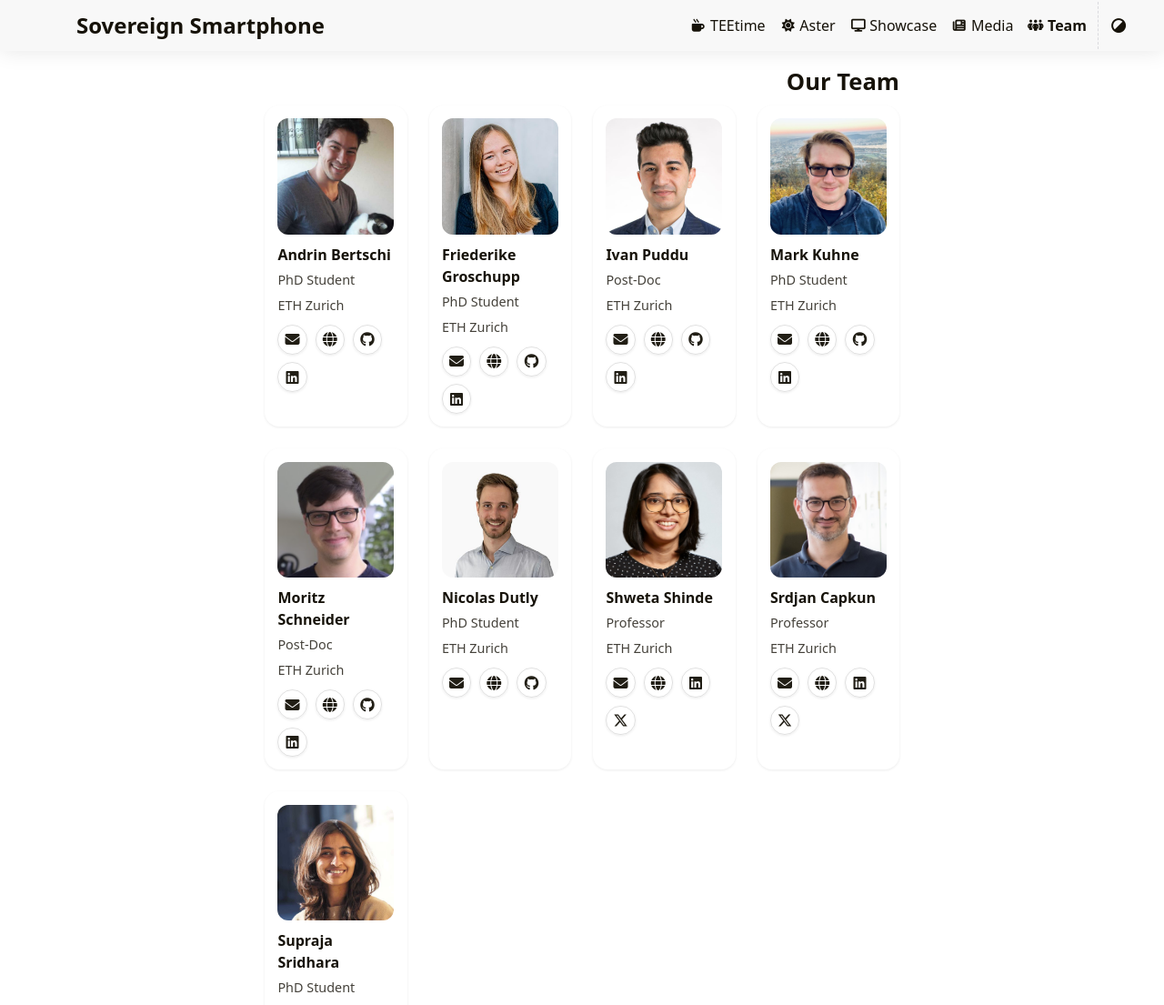
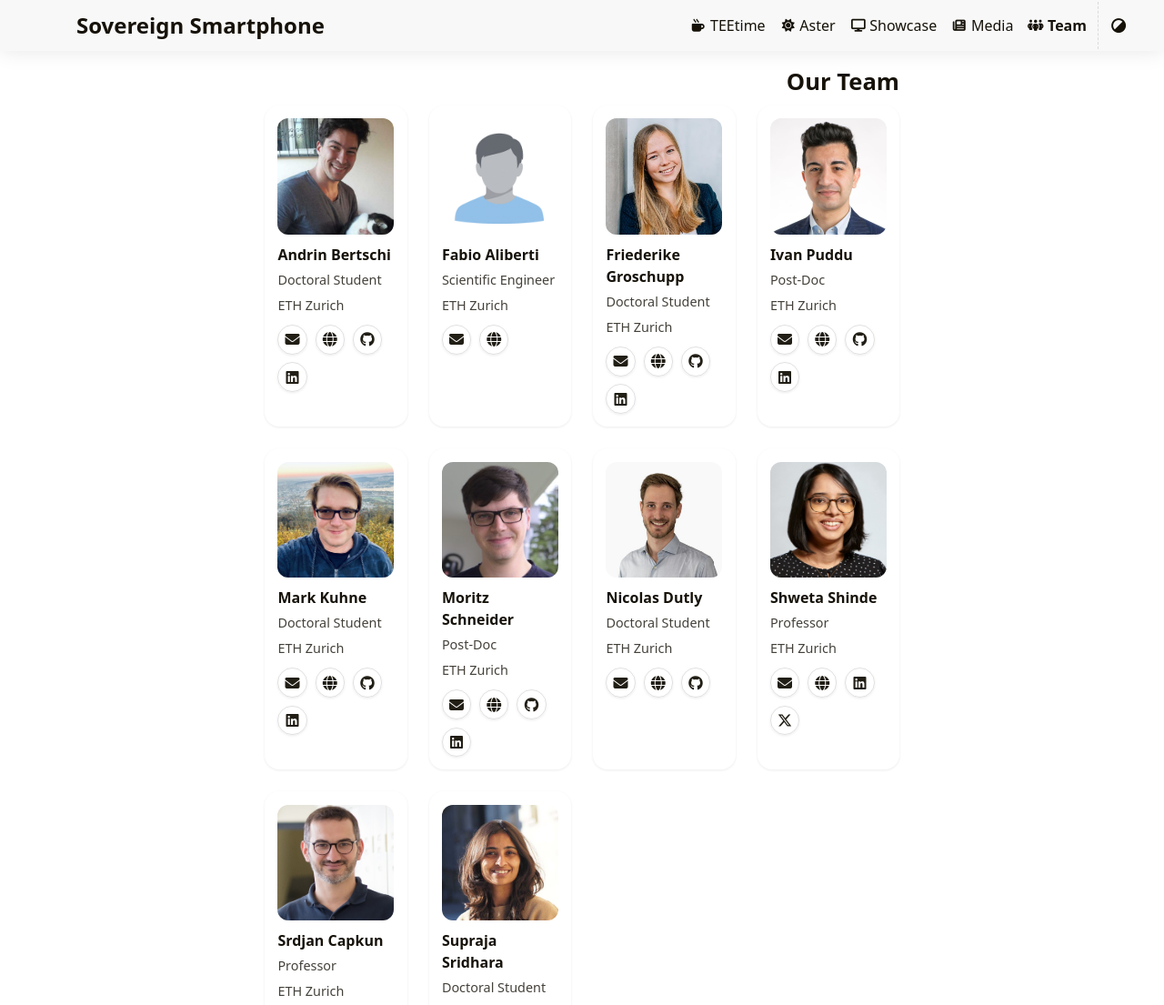
Before and after one commit to Sovereign-Smartphone/sovereign-smartphone.github.io, a plain HTML site: page team/index.html in a window 1280 px wide. Shown: the top 1105 px of the page at 91% size. Drawn offline with Linux system fonts and the light colour scheme; a script that the page names is missing.

Commit message:
team update

```diff
--- a/team/index.html
+++ b/team/index.html
@@ -68,7 +68,7 @@
 
             <div class="team-meta"><a class="team-name-link" href="https://abertschi.ch/" rel="external noopener" target="_blank">
                 <span class="team-name">Andrin Bertschi</span>
-                </a><span class="team-role">PhD Student</span>
+                </a><span class="team-role">Doctoral Student</span>
             <span class="team-org">ETH Zurich</span>
 
 
@@ -88,11 +88,35 @@
             </div>
 
         </div><div class="team-card">
+          <div class="team-thumb"><a href="https://sectrs.ethz.ch/people/Alumni/fabio.html" rel="external noopener" target="_blank"><img class="team-avatar" src='/images/team/fabio.png' alt="Fabio Aliberti"></a></div>
+
+            <div class="team-meta"><a class="team-name-link" href="https://sectrs.ethz.ch/people/Alumni/fabio.html" rel="external noopener" target="_blank">
+                <span class="team-name">Fabio Aliberti</span>
+                </a><span class="team-role">Scientific Engineer</span>
+            <span class="team-org">ETH Zurich</span>
+
+
+
+                <div class="team-icons" aria-label="Contact and social links">
+                <a href="mailto:fabio.aliberti@inf.ethz.ch" class="ti" title="Email" aria-label="Email"><i class="fa-solid fa-envelope"></i></a>
+                <a href="https://sectrs.ethz.ch/people/Alumni/fabio.html" class="ti" title="Website" aria-label="Website" rel="me external noopener" target="_blank"><i class="fa-solid fa-globe"></i></a>
+
+
+
+
+
+                </div>
+
+
+
+            </div>
+
+        </div><div class="team-card">
           <div class="team-thumb"><a href="https://syssec.ethz.ch/people/friederike-groschupp/" rel="external noopener" target="_blank"><img class="team-avatar" src='/images/team/friederike.jpeg' alt="Friederike Groschupp"></a></div>
 
             <div class="team-meta"><a class="team-name-link" href="https://syssec.ethz.ch/people/friederike-groschupp/" rel="external noopener" target="_blank">
                 <span class="team-name">Friederike Groschupp</span>
-                </a><span class="team-role">PhD Student</span>
+                </a><span class="team-role">Doctoral Student</span>
             <span class="team-org">ETH Zurich</span>
 
 
@@ -140,7 +164,7 @@
 
             <div class="team-meta"><a class="team-name-link" href="https://mark-kuhne.com" rel="external noopener" target="_blank">
                 <span class="team-name">Mark Kuhne</span>
-                </a><span class="team-role">PhD Student</span>
+                </a><span class="team-role">Doctoral Student</span>
             <span class="team-org">ETH Zurich</span>
 
 
@@ -188,7 +212,7 @@
 
             <div class="team-meta"><a class="team-name-link" href="https://syssec.ethz.ch/people/nicolas-dutly/" rel="external noopener" target="_blank">
                 <span class="team-name">Nicolas Dutly</span>
-                </a><span class="team-role">PhD Student</span>
+                </a><span class="team-role">Doctoral Student</span>
             <span class="team-org">ETH Zurich</span>
 
 
@@ -260,7 +284,7 @@
 
             <div class="team-meta"><a class="team-name-link" href="https://suprajas.com" rel="external noopener" target="_blank">
                 <span class="team-name">Supraja Sridhara</span>
-                </a><span class="team-role">PhD Student</span>
+                </a><span class="team-role">Doctoral Student</span>
             <span class="team-org">ETH Zurich</span>
 
 
```
Also changed, not shown: projects/aster/index.html (+10 -4 lines), projects/teetime/index.html (+2 -2 lines), images/team/fabio.png (added).
